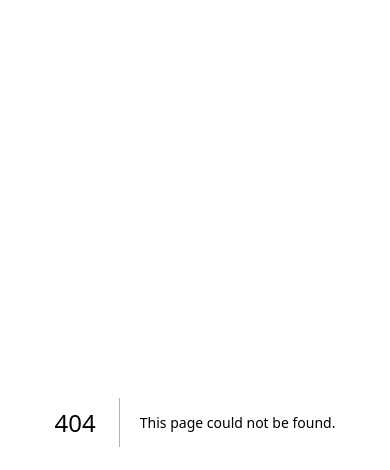
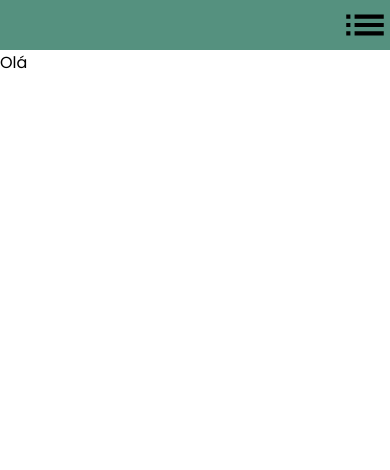
Before and after one commit to ArthurPdaSilva/books, a Next.js app: page /dashboard in a window 390 px wide. Before the commit this address had no page. Shown: the top 470 px of the page. Built offline with nearby package versions, Linux system fonts and the light colour scheme.

Commit message:
feat: construção do sidebar

```diff
--- /dev/null
+++ b/src/components/Sidebar/index.tsx
@@ -0,0 +1,49 @@
+import Link from "next/link";
+import React, { useState } from "react";
+import styles from "./styles.module.scss";
+import {
+  MdAccountCircle,
+  MdHome,
+  MdFavorite,
+  MdAssignment,
+  MdExitToApp,
+  MdSettings,
+  MdList,
+} from "react-icons/md";
+
+export default function Sidebar() {
+  const [displayMenu, setDisplayMenu] = useState(false);
+
+  return (
+    <div className={styles.sidebar}>
+      <Link href="/settings">
+        <MdAccountCircle size={192} />
+      </Link>
+
+      <MdList size={50} onClick={() => setDisplayMenu(!displayMenu)} />
+
+      <ul
+        className={
+          displayMenu ? styles.menu : `${styles.menu} ${styles.menuChecked}`
+        }
+      >
+        <Link className={styles.groupLink} href="/dashboard">
+          <MdHome size={42} />
+          Tela Inicial
+        </Link>
+        <Link className={styles.groupLink} href="/favoritos">
+          <MdFavorite size={42} />
+          Favoritos
+        </Link>
+        <Link className={styles.groupLink} href="/publicacoes">
+          <MdAssignment size={42} />
+          Publicações
+        </Link>
+        <button className={styles.groupLink}>
+          <MdExitToApp size={42} />
+          Sair
+        </button>
+      </ul>
+    </div>
+  );
+}
--- /dev/null
+++ b/src/components/Sidebar/styles.module.scss
@@ -0,0 +1,88 @@
+.sidebar {
+    display: flex;
+    position: fixed;
+    flex-direction: column;
+    width: 200px;
+    height: 100%;
+    background-color: var(--palette1);
+
+    & > a {
+        margin-bottom: 2rem;
+        svg {
+            transition: all .3s ease-in;
+            &:hover {
+                color: var(--palette2-variant) !important;
+            }
+        }
+    }
+
+    & > svg:nth-child(2) {
+        display: none;
+    }
+
+    img {
+        object-fit: cover;
+        border-radius: 50%;
+    }
+
+    @media(max-width: 800px) {
+        width: 100%;
+        position: relative;
+        align-items: flex-end;
+        height: auto;
+
+        & > a, svg {
+            display: none;
+        }
+
+        svg:nth-child(2){
+            display: block;
+            cursor: pointer;
+        }
+    }
+}
+
+.menu {
+    display: flex;
+    flex-direction: column;
+    justify-content: space-between;
+
+    @media(max-width: 800px) {
+        align-items: center;
+        position: absolute;
+        overflow: hidden;
+        z-index: 99;
+        top: 45px;
+        transform: translateX(0%);
+        transition: all .4s ease-in;
+        align-items: center;
+        background-color:  var(--palette1);
+        width: 100%;
+    }
+}
+
+
+.menuChecked {
+    @media(max-width: 800px) {
+        transform: translateX(150%);
+    }
+}
+
+.groupLink {
+    display: flex;
+    align-items: center;
+    justify-content: center;
+    cursor: pointer;
+    width: 100%;
+    padding: 10px;
+    gap: 10px;
+    font-size: 1.2rem;
+    transition: all .3s ease-in;
+    color: var(--pallete2);
+    background-color: transparent;
+
+    &:hover{
+        color: var(--palette2-variant);
+    }
+
+}
--- a/src/pages/_document.tsx
+++ b/src/pages/_document.tsx
@@ -7,7 +7,7 @@ export default function Document() {
         <meta name="author" content="Arthur Pereira da Silva" />
         <meta name="keywords" content="read, book, react, books" />
         <meta name="description" content="Web site for ardent readers" />
-        <link rel="shortcut icon" href="open-book.png" type="image/x-icon" />
+        <link rel="shortcut icon" href="logo.png" type="image/x-icon" />
         <link rel="preconnect" href="https://fonts.gstatic.com" />
         <link
           href="https://fonts.googleapis.com/css2?family=Poppins:wght@400;700&display=swap"
--- /dev/null
+++ b/src/pages/dashboard/index.tsx
@@ -0,0 +1,17 @@
+import Sidebar from "@/components/Sidebar";
+import Head from "next/head";
+import styles from "./styles.module.scss";
+
+export default function Dashboard() {
+  return (
+    <>
+      <Head>
+        <title>Books - Bem vindo a plataforma</title>
+      </Head>
+      <div className={styles.container}>
+        <Sidebar />
+        <div className={styles.content}>Olá</div>
+      </div>
+    </>
+  );
+}
--- a/src/pages/signup/index.tsx
+++ b/src/pages/signup/index.tsx
@@ -6,7 +6,7 @@ export default function SignUp() {
   return (
     <>
       <Head>
-        <title>Books - Cadastrando - se</title>
+        <title>Books - Cadastrando-se</title>
       </Head>
       <Form typeForm="Cadastro" buttonText="Cadastrar">
         <Link href="/">
```
Also changed, not shown: public/logo.png (added), src/pages/dashboard/styles.module.scss (added).
